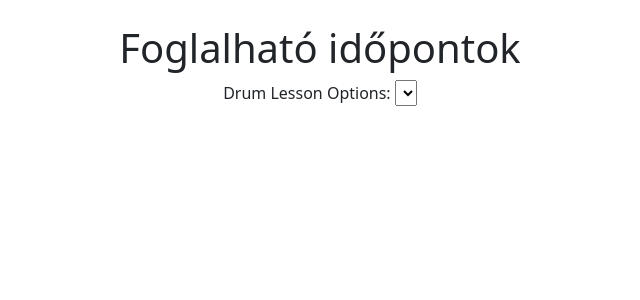
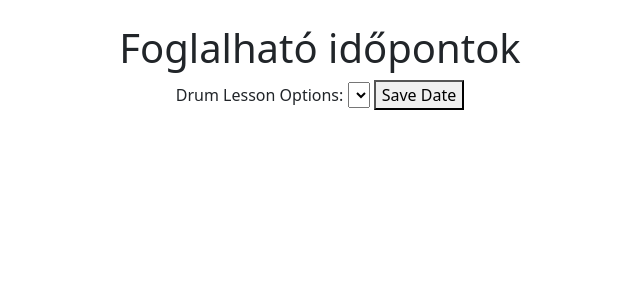
Before and after one commit to tamasubi/drum_lesson_scheduling, a Django app: page /dates in a window 1280 px wide. Shown: the part 56-356 px from the top of the page, without its empty margins (320-960 px from the left). Run offline with Django 3.2, Linux system fonts and the light colour scheme; a user stored in the database is signed in; data comes from the database, SQL or seed files in the repository; lists and menus that the app fills with data are empty.

Commit message:
dates_login, date kivalasztas userenkent

```diff
--- a/orak/templates/orak/dates.html
+++ b/orak/templates/orak/dates.html
@@ -4,23 +4,34 @@
 
 {% block content %}
 
-
+{% if user.is_authenticated %}
 
 
     <center>
         <br/>
         <h1>Foglalható időpontok</h1>
 
-
-
+        <form method="post">
+            {% csrf_token %}
             <div class="select-option">
                 <label for="drumlesson_option">Drum Lesson Options:</label>
-            <select id="drumlesson_option">
+                <select id="drumlesson_option" name="drumlesson_option">
                     {% for option in date_list %}
                         <option value="{{ option.id }}">{{ option }}</option>
                     {% endfor %}
                 </select>
+                <button type="submit">Save Date</button>
             </div>
+        </form>
     </center>
 
+{% else %}
+    <h1>Sorry! You Must Be Logged In To View This Page...</h1>
+
+    <a href="{% url 'login' %}">Login Here</a>
+
+{% endif %}
+
+
+
 {% endblock %}
--- a/orak/views.py
+++ b/orak/views.py
@@ -1,11 +1,23 @@
-from django.shortcuts import render
+from django.shortcuts import render, redirect
 from .models import drumlesson_option, student
 
 
 def dates(request):
     date_list = drumlesson_option.objects.all().exclude(student__isnull=False)
-    print(len(date_list))
-    return render(request, 'orak/dates.html', {'date_list':date_list})
+    if request.method == 'POST':
+        selected_date_id = request.POST.get('drumlesson_option')
+        if selected_date_id is not None:
+            try:
+                selected_date = drumlesson_option.objects.get(id=int(selected_date_id))
+                student = request.user
+                student.drumlesson = selected_date
+                student.save()
+                return redirect('home')
+            except ValueError:
+                print("Invalid date selected")
+                return redirect('dates')
+    else:
+        return render(request, 'orak/dates.html', {'date_list': date_list})
 
 
 def home(request):
```
Lines whose indentation alone changed are shown as unchanged.
